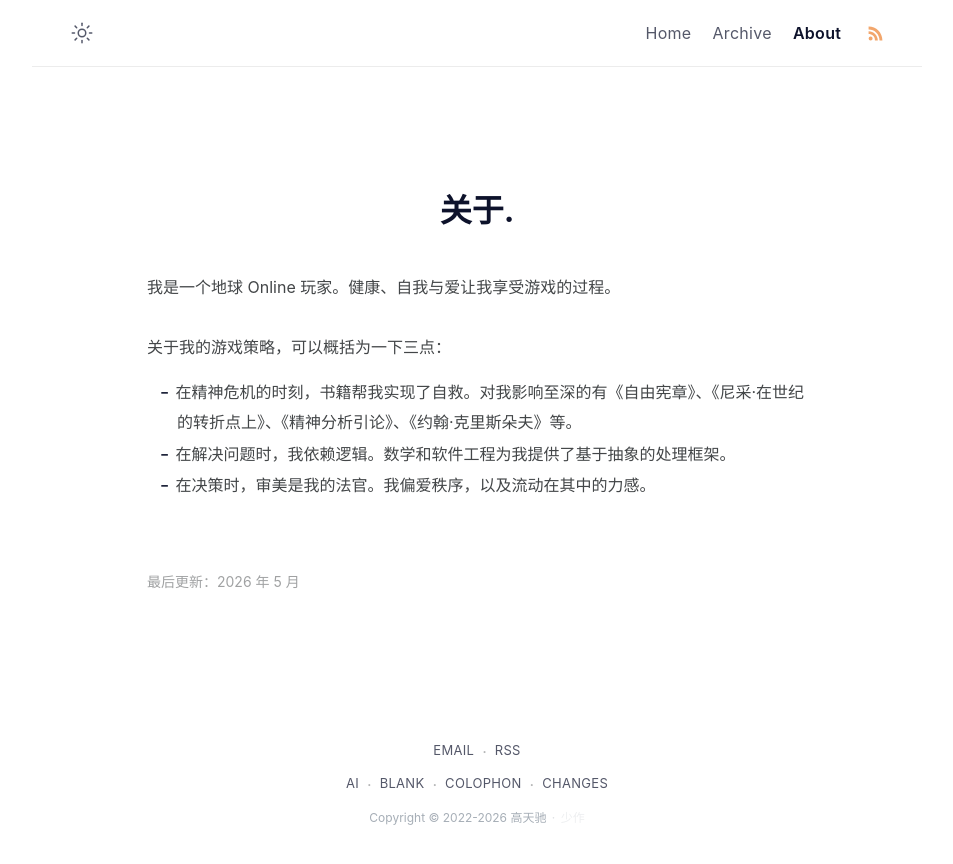
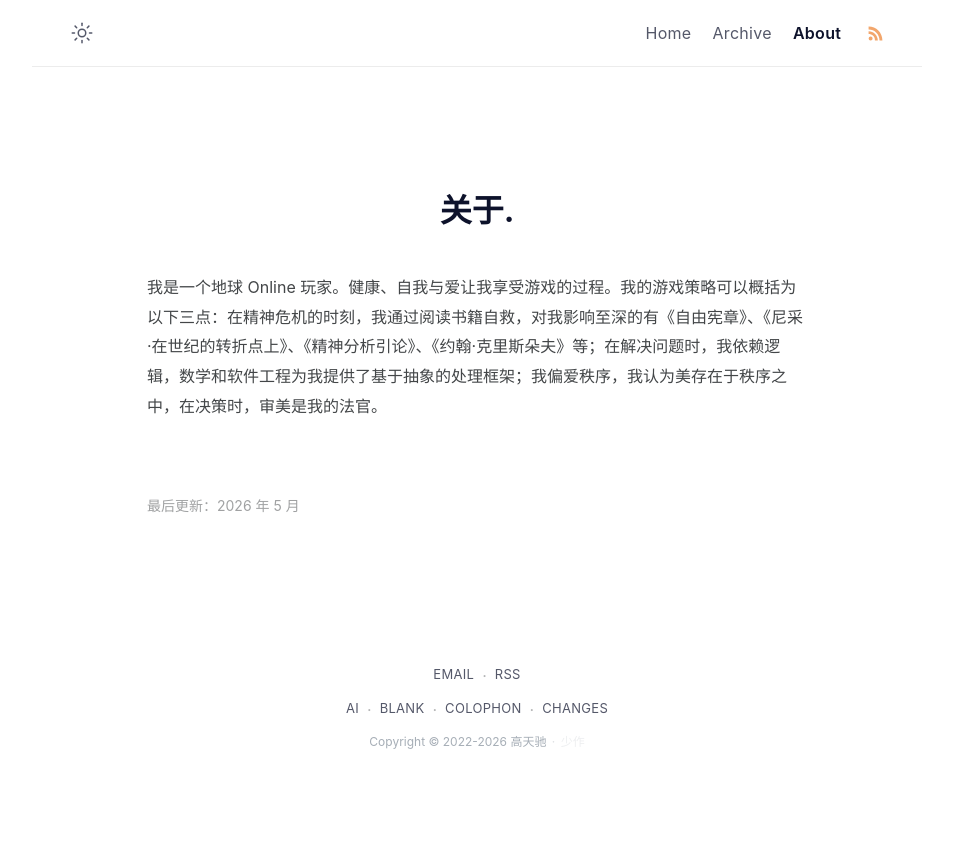
Before and after one commit to gaotianchi/gaotianchi.github.io, a Jekyll site: the page built from about.md, in a window 1280 px wide. Shown: the top 864 px of the page, without its empty margins (163-1116 px from the left). Built offline with Jekyll 4.4.1, drawn with Linux system fonts in a browser that asks for light colours.

Commit message:
fix: consolidate game strategy description for clarity and readability

```diff
--- a/about.md
+++ b/about.md
@@ -8,12 +8,6 @@ permalink: /about/
 title: 关于
 ---
 
-我是一个地球 Online 玩家。健康、自我与爱让我享受游戏的过程。
-
-关于我的游戏策略，可以概括为一下三点：
-
-- 在精神危机的时刻，书籍帮我实现了自救。对我影响至深的有《自由宪章》、《尼采·在世纪的转折点上》、《精神分析引论》、《约翰·克里斯朵夫》等。
-- 在解决问题时，我依赖逻辑。数学和软件工程为我提供了基于抽象的处理框架。
-- 在决策时，审美是我的法官。我偏爱秩序，以及流动在其中的力感。
+我是一个地球 Online 玩家。健康、自我与爱让我享受游戏的过程。我的游戏策略可以概括为以下三点：在精神危机的时刻，我通过阅读书籍自救，对我影响至深的有《自由宪章》、《尼采·在世纪的转折点上》、《精神分析引论》、《约翰·克里斯朵夫》等；在解决问题时，我依赖逻辑，数学和软件工程为我提供了基于抽象的处理框架；我偏爱秩序，我认为美存在于秩序之中，在决策时，审美是我的法官。
 
 <small style="display:block; margin-top: 3em; opacity: 0.5;">最后更新：2026 年 5 月</small>
```
